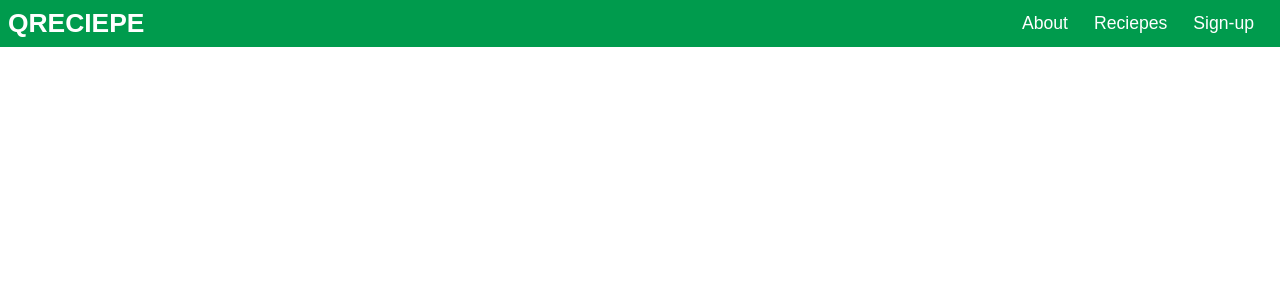
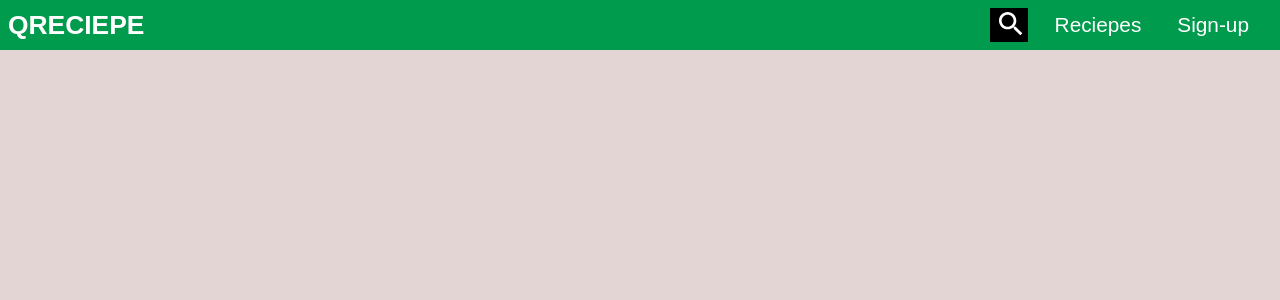
Before and after one commit to Sweenkhan/reciepe-project, a React (Vite) app: page /categoryReciepe in a window 1280 px wide. Shown: the top 300 px of the page. Built offline with nearby package versions, Linux system fonts and the light colour scheme.

Commit message:
setting header and search icon

```diff
--- a/package.json
+++ b/package.json
@@ -10,10 +10,16 @@
     "preview": "vite preview"
   },
   "dependencies": {
+    "@emotion/react": "^11.11.1",
+    "@emotion/styled": "^11.11.0",
+    "@mui/icons-material": "^5.14.18",
+    "@mui/material": "^5.14.18",
+    "@mui/styled-engine-sc": "^6.0.0-alpha.6",
     "axios": "^1.5.0",
     "react": "^18.2.0",
     "react-dom": "^18.2.0",
     "react-router-dom": "^6.15.0",
+    "styled-components": "^6.1.1",
     "typewriter-effect": "^2.21.0"
   },
   "devDependencies": {
--- a/src/assets/Header/Header.css
+++ b/src/assets/Header/Header.css
@@ -25,12 +25,76 @@
 }
 
 
+.header .headerRight{
+   display: flex;
+}
+
+.headerRight form{
+   display: flex;
+   width: 37px;
+   position: relative;
+   /* background-color: rgba(223, 210, 210, 0.274); */
+   border-radius: 2px;
+   margin-right: 15px;
+   transition: 0.5s;
+}
+.headerRight form input{
+    width: 37px;
+  /* background: transparent; */
+  outline: none;
+  border: none;
+  color: white;
+  background-color: #000;
+  padding-right: 38px;
+}
+
+.headerRight form .search{
+    position: absolute;
+    right: 0;
+    font-size: 2rem;
+}
+
+
+
+.headerRight form:hover{
+    background-color: white;
+    width: 300px;
+}
+
+.headerRight form:hover .searchInput{
+    cursor: pointer;
+    color: white;
+    background-color: #000;
+    width: 100%;
+}
+
+.headerRight form:hover .search{
+    color:#009b4d;
+}
+
+
+
 .headerUl li{
+    border-radius: 4px;
     list-style-type: none;
     margin-right: 10px;
+    padding: 5px;
 }
+
+.headerUl li:hover{
+    background-color: #13f126b0;
+    background-color: white;
+    color: #009b4d;
+}
+
+
 .headerUl li a{
     text-decoration: none;
     color:white;
     padding: 0 0.5rem;
+    font-size: 1.3rem;
 }
+
+    .headerUl li:hover a{
+        color: #009b4d;
+    }
--- a/src/assets/Header/Header.jsx
+++ b/src/assets/Header/Header.jsx
@@ -1,21 +1,29 @@
-import React from 'react'
-import "./Header.css"
-import {Link} from "react-router-dom"
+import React from "react";
+import "./Header.css";
+import { Link } from "react-router-dom";
 // import logo from "../Images/loogo.png"
-
-
+import SearchIcon from "@mui/icons-material/Search";
 
 function Header() {
   return (
     <div className="header">
       <h2>QRECIEPE</h2>
-      <ul className='headerUl'>
-        <li><Link to="/about">About</Link></li>
-        <li><Link to="/reciepe">Reciepes</Link></li>
-        <li><Link to="/sign-up">Sign-up</Link></li>
-      </ul>
+      <div className="headerRight">
+        <form>
+          <input type="text" className="searctInput" />
+          <SearchIcon className="search"/>
+        </form>
+        <ul className="headerUl">
+          <li>
+            <Link to="/reciepe">Reciepes</Link>
+          </li>
+          <li>
+            <Link to="/sign-up">Sign-up</Link>
+          </li>
+        </ul>
+      </div>
     </div>
-  )
+  );
 }
 
-export default Header
+export default Header;
--- a/src/assets/Home/Home.css
+++ b/src/assets/Home/Home.css
@@ -1,3 +1,8 @@
+ body{
+    background-color: rgb(228, 213, 213);
+
+ }
+
  .home {
      display: flex;
      margin-top: 10px;
@@ -7,12 +12,13 @@
      padding: 10px;
      height: 100vh;
      /* background-color: #618264; */
-     background-color: rgb(228, 213, 213);
+     /* background-color: rgb(228, 213, 213);   */
      z-index: -3;
  }
 
+
  .homeImg {
-     height: 94vh;
+     height: 100vh;
      width: 100%;
      position: absolute;
      top: 40px;
@@ -23,6 +29,7 @@
      background-repeat: no-repeat;
      /* object-fit: cover; */
  }
+
 
  .homeImg::after {
      content: "";
@@ -76,7 +83,7 @@
 
  .home .mainPageList{
     position: relative;
-     top: 12em;
+     bottom: -11.5em;
      left: 0;
      width: 334px;
      overflow: hidden;
@@ -131,6 +138,7 @@
     cursor: pointer;
     position: relative;
     z-index: 1;
+    animation: none;
  }
 
 
--- a/src/assets/Home/Home.jsx
+++ b/src/assets/Home/Home.jsx
@@ -11,6 +11,7 @@ function Home() {
     backgroundImage: `url(${main})` // Use the url() function to set the background image
   };
 
+
   return (
     <div className='home' >
         {/* <h2>How are you sachin</h2> */}
@@ -18,9 +19,9 @@ function Home() {
 
 
         <Typewriter />
-        <div className='mainPageContent'>
+        {/* <div className='mainPageContent'>
         <p>At RECIEPE, we believe that every meal is an opportunity for a delightful adventure. Whether you're a seasoned chef or a novice in the kitchen, our mission is to inspire your inner foodie and elevate your cooking experience. Explore a world of flavors, discover new techniques, and create unforgettable dishes .</p>
-        </div>
+        </div> */}
         <div className='mainPageList'>
         <Allcategory />
         </div>
--- a/src/assets/Reciepe/Allcategory.css
+++ b/src/assets/Reciepe/Allcategory.css
@@ -8,34 +8,77 @@
 }
 
 .allcategory .reciepeCnt{
-    background-color: rgba(204, 186, 186, 0.74);
+    /* background-color: rgba(204, 186, 186, 0.74); */
     padding: 3px;
+    margin: 4px;
+    margin-bottom: 40px;
     display: flex;
     align-items: center;
     justify-content: center;
     flex-direction: column;
-    margin: 4px;
     cursor: pointer;
     position: relative;
+    top: 0;
+    left: 0;
     border-radius: 7px;
+    animation: uptoDown 2s linear;
+}
+
+.allcategory .reciepeCnt img{
+    transition: all 0.5S;
+    position: relative;
+    z-index: 0;
+}
+
+.allcategory .reciepeCnt h2{
+    position: relative;
+    z-index: 1;
 }
 
 .allcategory .reciepeCnt::after{
     content: "";
     position: absolute;
-    width: 100%;
+    left: 0;
+    width: 0;
     height: 100%;
     z-index: 2;
-    box-shadow: inset 10px -5px 100px rgba(0, 0, 0, 0.74);
+    background-color: rgb(228, 213, 213);
+    /* box-shadow: inset 10px -5px 100px rgba(0, 0, 0, 0.74); */
     border-radius: 7px;
+    animation: impact 2s linear;
 }
+
+
+@keyframes uptoDown{
+   from{
+    left: -250px;
+   }to{
+    left: 0;
+   }
+}
+
+
+@keyframes impact{
+    from{
+        width: 100%;
+    }to{
+        width: 0;
+        /* z-index: -2; */
+    }
+}
+
 
 .allcategory .reciepeCnt:hover{
     background-color: rgba(204, 186, 186, 0.54);
     color: green;
-
 }
 
+.allcategory .reciepeCnt:hover img{
+    scale: 1.05;
+    z-index: 0;
+}
+
+
 .allcategory .reciepeCnt:hover::after{
-    z-index:-5;
+    z-index: 5;
 }
```
Also changed, not shown: 1 other file (tests, documents, lock files or other folders).
